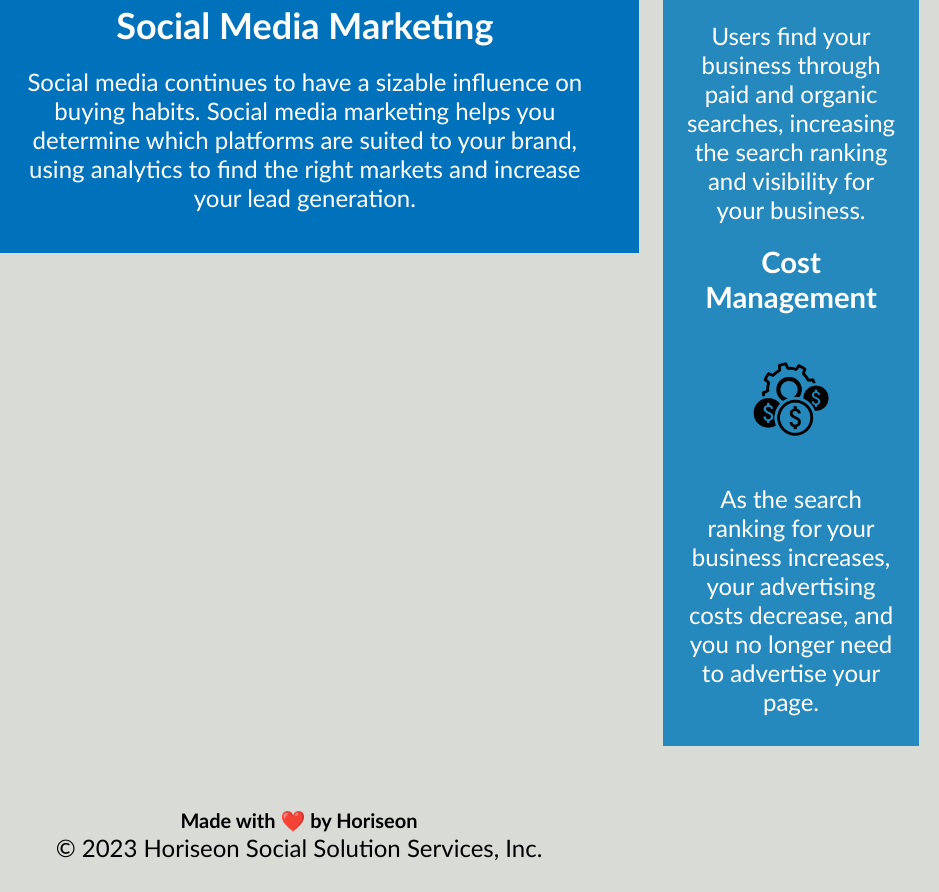
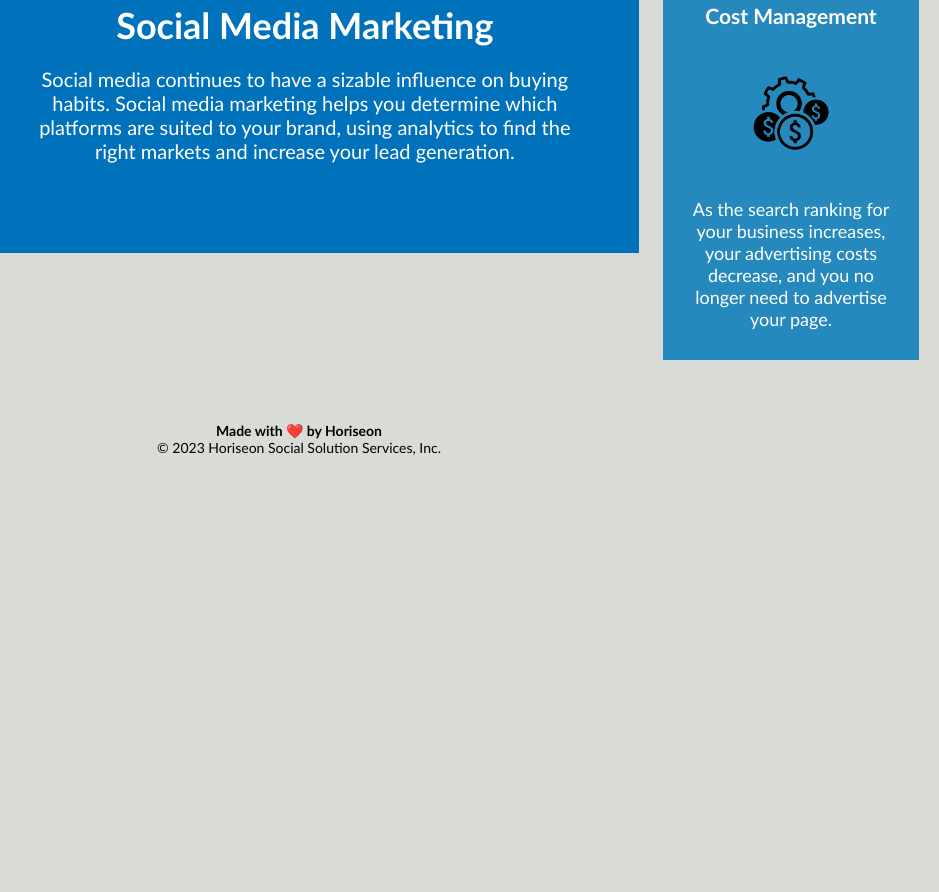
Before and after one commit to psiko23/Challenge-01, a plain HTML site: page index.html in a window 1280 px wide. Shown: the part 1609-2501 px from the top of the page, 341-1280 px from the left. After the commit the page ends 2095 px from the top, so only its background shows below. Drawn offline with Linux system fonts and the light colour scheme.

Commit message:
updated html and css files

```diff
--- a/assets/style/style.css
+++ b/assets/style/style.css
@@ -2,10 +2,6 @@
     box-sizing: border-box;
     padding: 0;
     margin: 0;
-}
-
-.text-center {
-    text-align: center;
 }
 
 body {
@@ -24,10 +20,12 @@ header h1 {
     font-size: 48px;
 }
 
+/* adds a tint to "seo" in the page header */
 header h1 .seo {
     color: #d9dcd6;
 }
 
+/* sets formatting and page placement for nav elements */
 header nav {
     padding-top: 15px;
     margin-right: 20px;
@@ -35,6 +33,11 @@ header nav {
     font-family: 'Gill Sans', 'Gill Sans MT', Calibri, 'Trebuchet MS', sans-serif;
     font-size: 20px;
 
+}
+
+header nav a {
+    color: #ffffff;
+    text-decoration: none;
 }
 
 header nav ul {
@@ -47,15 +50,7 @@ header nav ul li {
 
 }
 
-a {
-    color: #ffffff;
-    text-decoration: none;
-}
-
-p {
-    font-size: 24px;
-}
-
+/* id hero creates a backgroung image spanning 100% width and 800 pixels high. */
  #hero {
     height: 800px;
     width: 100%;
@@ -65,18 +60,47 @@ p {
     background-position: center;
 }
 
+#content {
+    width: 75%;
+    display: inline-block;
+    margin-left: 20px;
+}
+/* created to add to each specific element that needs to be centered */
+.text-center {
+    text-align: center;
+}
+
+.search-engine-optimization, .online-reputation-management,.social-media-marketing {
+    font-size: 20px;
+    margin-bottom: 20px;
+    padding: 50px;
+    height: 300px;
+    font-family: 'Gill Sans', 'Gill Sans MT', Calibri, 'Trebuchet MS', sans-serif;
+    background-color: #0072bb;
+    color: #ffffff;
+}
+
+.search-engine-optimization img, .social-media-marketing img {
+    max-height: 200px;
+}
+
+/* floats online reputation management image to the left */
 .float-left {
     float: left;
     margin-right: 25px;
 }
 
-
-#content {
-    width: 75%;
-    display: inline-block;
-    margin-left: 20px;
+.online-reputation-management img {
+    max-height: 200px;
+    float: right;
+    margin-left: 25px;
 }
 
+.search-engine-optimization h2, .online-reputation-management h2, .social-media-marketing h2 {
+    margin-bottom: 20px;
+    font-size: 36px;
+}
+/* modifies the aside element on the right hand side of the webpage */
 .benefits {
     margin-right: 20px;
     padding: 20px;
@@ -93,39 +117,13 @@ p {
 .benefits div {
     margin-top: 20px;
     margin-bottom: 10px;
-    font-size: 25px;
+    font-size: 18px;
 }
-
 
 .benefits img {
     display: block;
     margin: 10px auto;
     max-width: 150px;
-}
-
-.search-engine-optimization, .online-reputation-management,.social-media-marketing {
-    font-size: 12px;
-    margin-bottom: 20px;
-    padding: 50px;
-    height: 300px;
-    font-family: 'Gill Sans', 'Gill Sans MT', Calibri, 'Trebuchet MS', sans-serif;
-    background-color: #0072bb;
-    color: #ffffff;
-}
-
-.search-engine-optimization img, .social-media-marketing img {
-    max-height: 200px;
-}
-
-.online-reputation-management img {
-    max-height: 200px;
-    float: right;
-    margin-left: 25px;
-}
-
-.search-engine-optimization h2, .online-reputation-management h2, .social-media-marketing h2 {
-    margin-bottom: 20px;
-    font-size: 36px;
 }
 
 footer {
@@ -134,6 +132,6 @@ footer {
     font-family: 'Trebuchet MS', 'Lucida Sans Unicode', 'Lucida Grande', 'Lucida Sans', Arial, sans-serif;
 }
 
-footer h2 {
-    font-size: 20px;
+footer {
+    font-size: 14px;
 }
--- a/index.html
+++ b/index.html
@@ -25,7 +25,10 @@
             </ul>
         </nav>
     </header>
+
+    <!-- background image  -->
     <section id="hero"></section>
+
     <section id="content">
         <div id= "search-engine-optimization" class="search-engine-optimization">
             <img src="./assets/images/search-engine-optimization.jpg" class="float-left" alt="An image of a notebook depicting search engine optimization"/>
@@ -49,6 +52,7 @@
             </p>
         </div>
     </section>
+
     <aside class="benefits">
         <div>
             <h3 class="text-center">Lead Generation</h3>
@@ -72,8 +76,9 @@
             </p>
         </div>
     </aside>
+
     <footer class="text-center">
-        <h2>Made with ❤️️ by Horiseon</h2>
+        <h4>Made with ❤️️ by Horiseon</h4>
         <p>
             &copy; 2023 Horiseon Social Solution Services, Inc.
         </p>
```
Also changed, not shown: 1 other file.
